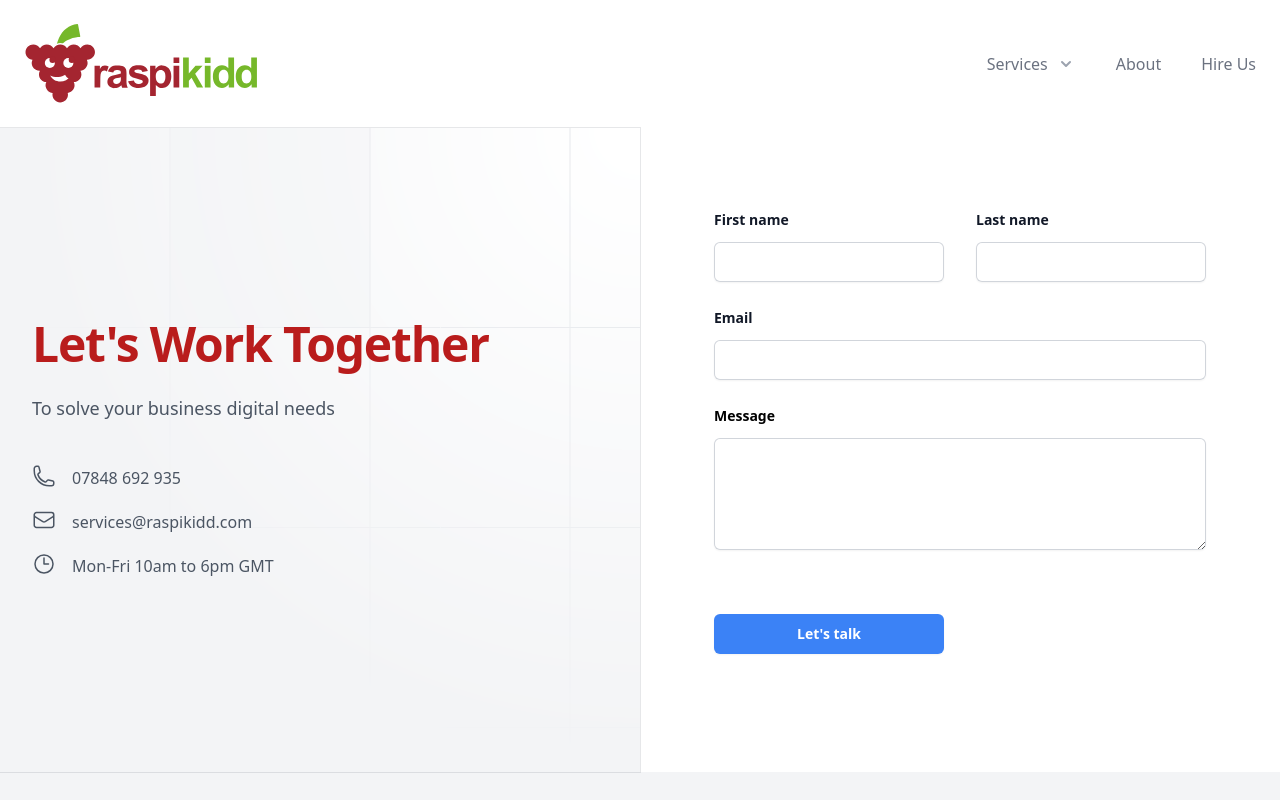
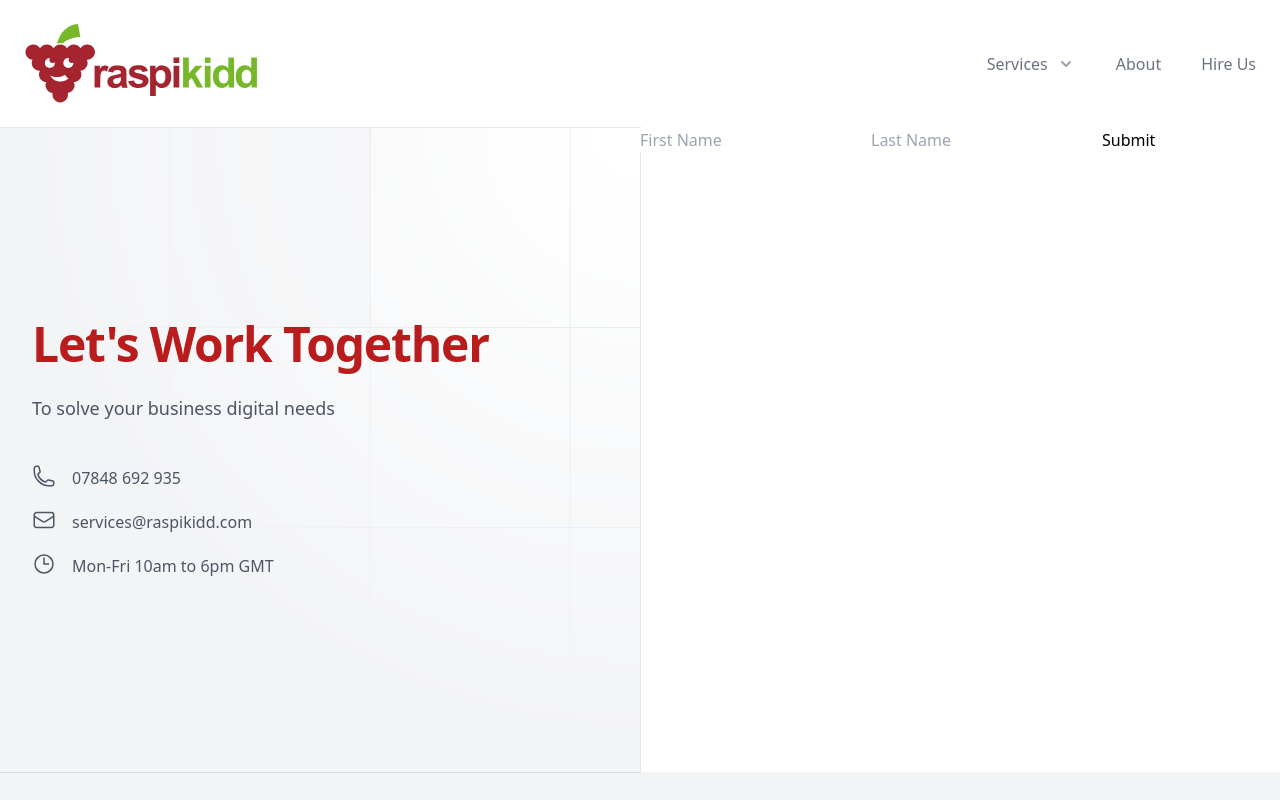
Before and after one commit to DigitalITServices/DigitalServices, a Nuxt app: page /HireMe in a window 1280 px wide. Shown: the top 800 px of the page. Built offline with nearby package versions, Linux system fonts and the light colour scheme.

Commit message:
Form update

```diff
--- a/pages/HireMe.vue
+++ b/pages/HireMe.vue
@@ -148,85 +148,14 @@
           </div>
         </div>
       </form>-->
-      <form
-                class="mx-auto mt-16 max-w-xl sm:mt-20"
-                name="contact"
-                data-netlify="true"
-                data-netlify-honeypot="bot-field"
-                method="POST" >
-                    <input type="hidden" name="form-name" value="contact" />
-                  <!--  <p hidden>
-		                <label>Don’t fill this out: <input name="bot-field" /></label>
-	                </p> -->
+      <form name="contact" data-netlify="true" data-netlify-honeypot="bot-field" method="POST">
 
-                    <div class="grid grid-cols-1 gap-x-8 gap-y-6 sm:grid-cols-2">
-                        <div>
-                            <label for="first-name" class="block text-sm font-semibold leading-6 text-gray-900">
-                                First name
-                            </label>
-                            <div class="mt-2.5">
-                                <input
-                                    class="block w-full rounded-md border-0 px-3.5 py-2 text-gray-900 shadow-sm ring-1 ring-inset ring-gray-300 placeholder:text-gray-400 focus:ring-2 focus:ring-inset focus:ring-blue-400 sm:text-sm sm:leading-6"
-                                    id="first-name"
-                                    name="first-name"
-                                    type="text"
-                                    autocomplete="text"
-                                    required
-                                />
-                            </div>
-                        </div>
+        <input type="hidden" value="contact" name="form-name" />
+        <input name="first-name" placeholder="First Name">
+        <input name="last-name" placeholder="Last Name">
+        <input type="submit" value="Submit">
 
-                        <div>
-                            <label for="last-name" class="block text-sm font-semibold leading-6 text-gray-900">
-                                Last name
-                            </label>
-                            <div class="mt-2.5">
-                                <input class="block w-full rounded-md border-0 px-3.5 py-2 text-gray-900 shadow-sm ring-1 ring-inset ring-gray-300 placeholder:text-gray-400 focus:ring-2 focus:ring-inset focus:ring-blue-400 sm:text-sm sm:leading-6"
-                                    id="last-name"
-                                    name="last-name"
-                                    type="text"
-                                    autocomplete="text"
-                                    required
-                                />
-                            </div>
-                        </div>
-
-                        <div class="sm:col-span-2">
-                            <label for="emailaddress" class="block text-sm font-semibold leading-6 text-gray-900">
-                                Email
-                            </label>
-                            <div class="mt-2.5">
-                                <input class="block w-full rounded-md border-0 px-3.5 py-2 text-gray-900 shadow-sm ring-1 ring-inset ring-gray-300 placeholder:text-gray-400 focus:ring-2 focus:ring-inset focus:ring-blue-400 sm:text-sm sm:leading-6"
-                                    id="emailaddress"
-                                    name="emailaddress"
-                                    type="email"
-                                    autocomplete="email"
-                                    required
-                                />
-                            </div>
-                        </div>
-
-                        <div class="sm:col-span-2">
-                            <label for="message" class="block text-sm font-semibold leading-6 text-grey-900">
-                                Message
-                            </label>
-                            <div class="mt-2.5">
-                                <textarea class="block w-full rounded-md border-0 px-3.5 py-2 text-gray-900 shadow-sm ring-1 ring-inset ring-gray-300 placeholder:text-gray-400 focus:ring-2 focus:ring-inset focus:ring-blue-400 sm:text-sm sm:leading-6"
-                                    name="message"
-                                    id="message"
-                                    rows="4"
-                                    required
-                                 />
-                            </div>
-                        </div>
-
-                        <div class="mt-10">
-                            <button type="submit" class="block w-full rounded-md bg-blue-500 px-3.5 py-2.5 text-center text-sm font-semibold text-white shadow-sm hover:bg-blue-400 focus-visible:outline focus-visible:outline-2 focus-visible:outline-offset-2 focus-visible:outline-blue-500">
-                                Let's talk
-                            </button>
-                        </div>
-                    </div>
-                </form>
+      </form>
     </div>
   </div>
 
```
